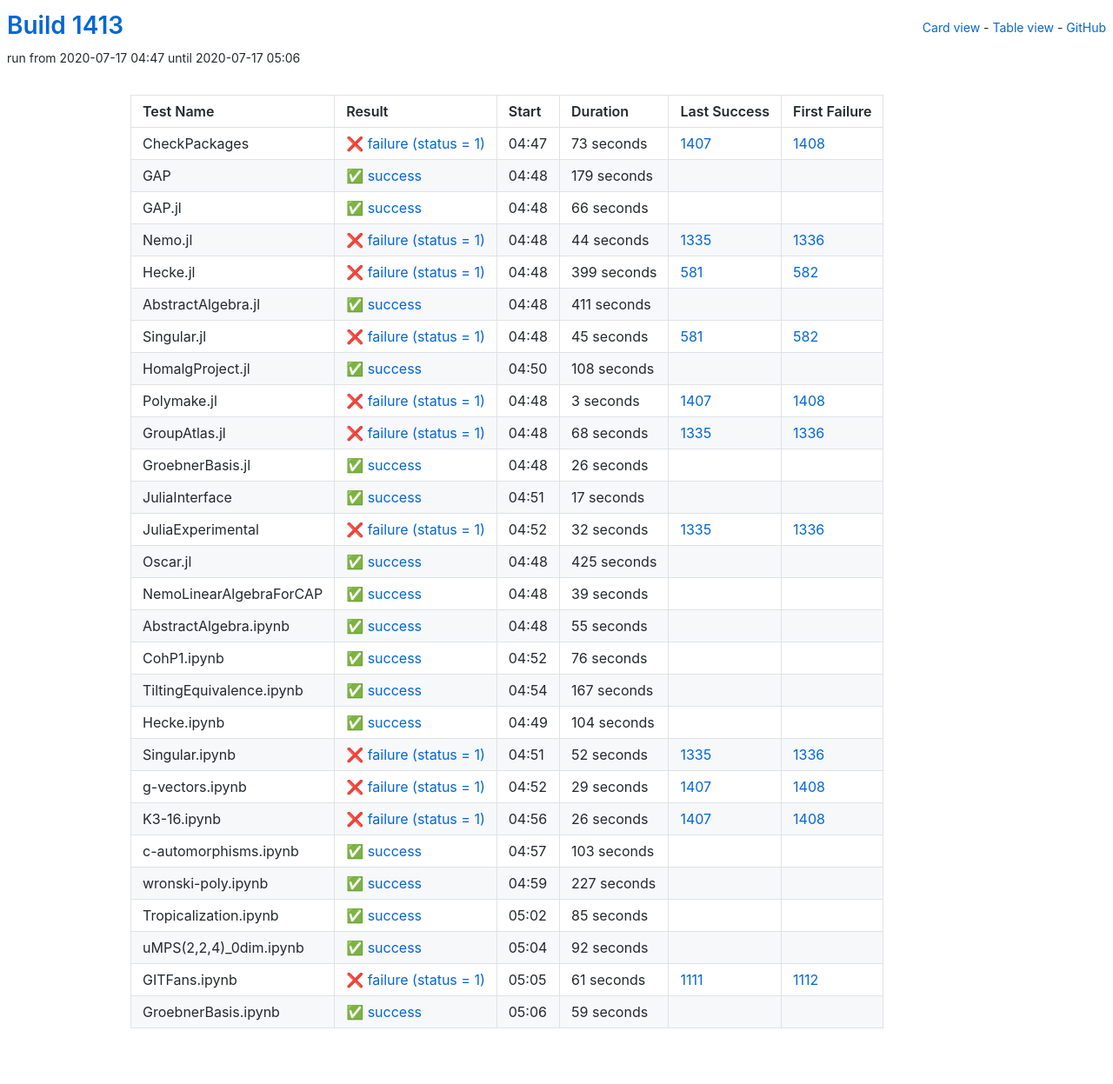
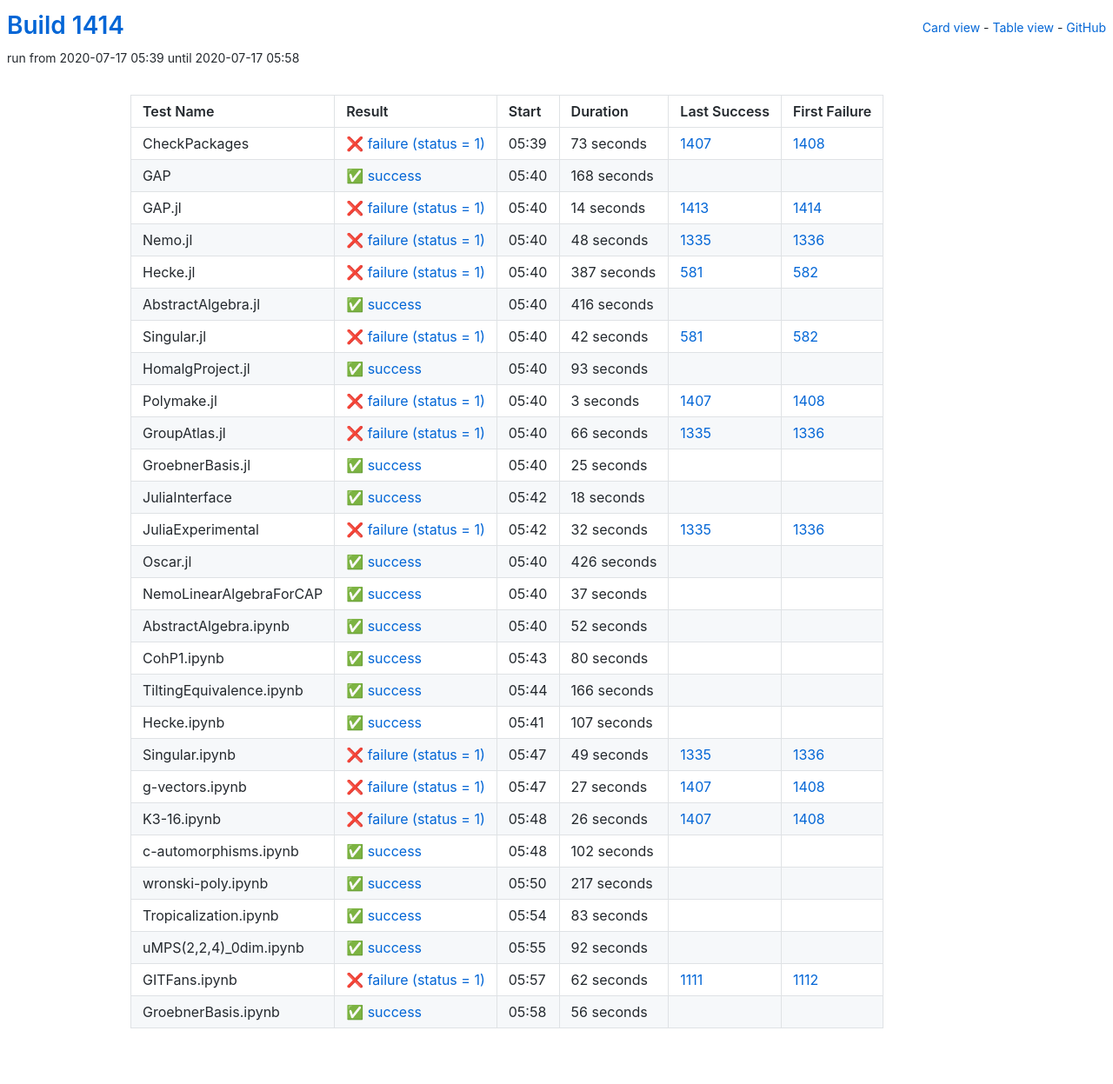
Before and after one commit to oscar-system/oscar-ci-status-1.4, a Jekyll site: the page built from table.html, in a window 1280 px wide. Shown: the whole page at 87% size. Built offline with Jekyll 4.4.1, drawn with Linux system fonts in a browser that asks for light colours.

Commit message:
Build #1414

```diff
--- a/_data/ci.yml
+++ b/_data/ci.yml
@@ -1,6 +1,6 @@
 ---
-build: 1413
-build_url: https://oscarci.mathematik.uni-kl.de/job/oscar-julia-1.4/1413/
+build: 1414
+build_url: https://oscarci.mathematik.uni-kl.de/job/oscar-julia-1.4/1414/
 job: oscar-julia-1.4
 organization: oscar-system
 repo: oscar-ci-status-1.4
@@ -8,8 +8,8 @@ repourl: https://github.com/oscar-system/oscar-ci-status-1.4
 tests:
 - name: CheckPackages
   id: checkpackages
-  log: https://oscarci.mathematik.uni-kl.de/job/oscar-julia-1.4/1413/artifact/logs/build-1413/CheckPackages.log
-  start: 2020-07-17 04:47
+  log: https://oscarci.mathematik.uni-kl.de/job/oscar-julia-1.4/1414/artifact/logs/build-1414/CheckPackages.log
+  start: 2020-07-17 05:39
   success: false
   exitcode: 1
   status: failure
@@ -20,92 +20,92 @@ tests:
   first_failure_url: https://oscarci.mathematik.uni-kl.de/job/oscar-julia-1.4/1408/
 - name: GAP
   id: gap
-  log: https://oscarci.mathematik.uni-kl.de/job/oscar-julia-1.4/1413/artifact/logs/build-1413/GAP.log
-  start: 2020-07-17 04:48
+  log: https://oscarci.mathematik.uni-kl.de/job/oscar-julia-1.4/1414/artifact/logs/build-1414/GAP.log
+  start: 2020-07-17 05:40
   success: true
   exitcode: 0
   status: success
-  duration: 179
+  duration: 168
   last_success: false
   last_success_url:
   first_failure: false
   first_failure_url:
 - name: GAP.jl
   id: gap-jl
-  log: https://oscarci.mathematik.uni-kl.de/job/oscar-julia-1.4/1413/artifact/logs/build-1413/GAP.jl.log
-  start: 2020-07-17 04:48
-  success: true
-  exitcode: 0
-  status: success
-  duration: 66
-  last_success: false
-  last_success_url:
-  first_failure: false
-  first_failure_url:
-- name: Nemo.jl
-  id: nemo-jl
-  log: https://oscarci.mathematik.uni-kl.de/job/oscar-julia-1.4/1413/artifact/logs/build-1413/Nemo.jl.log
-  start: 2020-07-17 04:48
+  log: https://oscarci.mathematik.uni-kl.de/job/oscar-julia-1.4/1414/artifact/logs/build-1414/GAP.jl.log
+  start: 2020-07-17 05:40
   success: false
   exitcode: 1
   status: failure
-  duration: 44
+  duration: 14
+  last_success: 1413
+  last_success_url: https://oscarci.mathematik.uni-kl.de/job/oscar-julia-1.4/1413/
+  first_failure: 1414
+  first_failure_url: https://oscarci.mathematik.uni-kl.de/job/oscar-julia-1.4/1414/
+- name: Nemo.jl
+  id: nemo-jl
+  log: https://oscarci.mathematik.uni-kl.de/job/oscar-julia-1.4/1414/artifact/logs/build-1414/Nemo.jl.log
+  start: 2020-07-17 05:40
+  success: false
+  exitcode: 1
+  status: failure
+  duration: 48
   last_success: 1335
   last_success_url: https://oscarci.mathematik.uni-kl.de/job/oscar-julia-1.4/1335/
   first_failure: 1336
   first_failure_url: https://oscarci.mathematik.uni-kl.de/job/oscar-julia-1.4/1336/
 - name: Hecke.jl
   id: hecke-jl
-  log: https://oscarci.mathematik.uni-kl.de/job/oscar-julia-1.4/1413/artifact/logs/build-1413/Hecke.jl.log
-  start: 2020-07-17 04:48
+  log: https://oscarci.mathematik.uni-kl.de/job/oscar-julia-1.4/1414/artifact/logs/build-1414/Hecke.jl.log
+  start: 2020-07-17 05:40
   success: false
   exitcode: 1
   status: failure
-  duration: 399
+  duration: 387
   last_success: 581
   last_success_url: https://oscarci.mathematik.uni-kl.de/job/oscar-julia-1.4/581/
   first_failure: 582
   first_failure_url: https://oscarci.mathematik.uni-kl.de/job/oscar-julia-1.4/582/
 - name: AbstractAlgebra.jl
   id: abstractalgebra-jl
-  log: https://oscarci.mathematik.uni-kl.de/job/oscar-julia-1.4/1413/artifact/logs/build-1413/AbstractAlgebra.jl.log
-  start: 2020-07-17 04:48
+  log: https://oscarci.mathematik.uni-kl.de/job/oscar-julia-1.4/1414/artifact/logs/build-1414/AbstractAlgebra.jl.log
+  start: 2020-07-17 05:40
   success: true
   exitcode: 0
   status: success
-  duration: 411
+  duration: 416
   last_success: false
   last_success_url:
   first_failure: false
   first_failure_url:
 - name: Singular.jl
   id: singular-jl
-  log: https://oscarci.mathematik.uni-kl.de/job/oscar-julia-1.4/1413/artifact/logs/build-1413/Singular.jl.log
-  start: 2020-07-17 04:48
+  log: https://oscarci.mathematik.uni-kl.de/job/oscar-julia-1.4/1414/artifact/logs/build-1414/Singular.jl.log
+  start: 2020-07-17 05:40
   success: false
   exitcode: 1
   status: failure
-  duration: 45
+  duration: 42
   last_success: 581
   last_success_url: https://oscarci.mathematik.uni-kl.de/job/oscar-julia-1.4/581/
   first_failure: 582
   first_failure_url: https://oscarci.mathematik.uni-kl.de/job/oscar-julia-1.4/582/
 - name: HomalgProject.jl
   id: homalgproject-jl
-  log: https://oscarci.mathematik.uni-kl.de/job/oscar-julia-1.4/1413/artifact/logs/build-1413/HomalgProject.jl.log
-  start: 2020-07-17 04:50
+  log: https://oscarci.mathematik.uni-kl.de/job/oscar-julia-1.4/1414/artifact/logs/build-1414/HomalgProject.jl.log
+  start: 2020-07-17 05:40
   success: true
   exitcode: 0
   status: success
-  duration: 108
+  duration: 93
   last_success: false
   last_success_url:
   first_failure: false
   first_failure_url:
 - name: Polymake.jl
   id: polymake-jl
-  log: https://oscarci.mathematik.uni-kl.de/job/oscar-julia-1.4/1413/artifact/logs/build-1413/Polymake.jl.log
-  start: 2020-07-17 04:48
+  log: https://oscarci.mathematik.uni-kl.de/job/oscar-julia-1.4/1414/artifact/logs/build-1414/Polymake.jl.log
+  start: 2020-07-17 05:40
   success: false
   exitcode: 1
   status: failure
@@ -116,44 +116,44 @@ tests:
   first_failure_url: https://oscarci.mathematik.uni-kl.de/job/oscar-julia-1.4/1408/
 - name: GroupAtlas.jl
   id: groupatlas-jl
-  log: https://oscarci.mathematik.uni-kl.de/job/oscar-julia-1.4/1413/artifact/logs/build-1413/GroupAtlas.jl.log
-  start: 2020-07-17 04:48
+  log: https://oscarci.mathematik.uni-kl.de/job/oscar-julia-1.4/1414/artifact/logs/build-1414/GroupAtlas.jl.log
+  start: 2020-07-17 05:40
   success: false
   exitcode: 1
   status: failure
-  duration: 68
+  duration: 66
   last_success: 1335
   last_success_url: https://oscarci.mathematik.uni-kl.de/job/oscar-julia-1.4/1335/
   first_failure: 1336
   first_failure_url: https://oscarci.mathematik.uni-kl.de/job/oscar-julia-1.4/1336/
 - name: GroebnerBasis.jl
   id: groebnerbasis-jl
-  log: https://oscarci.mathematik.uni-kl.de/job/oscar-julia-1.4/1413/artifact/logs/build-1413/GroebnerBasis.jl.log
-  start: 2020-07-17 04:48
+  log: https://oscarci.mathematik.uni-kl.de/job/oscar-julia-1.4/1414/artifact/logs/build-1414/GroebnerBasis.jl.log
+  start: 2020-07-17 05:40
   success: true
   exitcode: 0
   status: success
-  duration: 26
+  duration: 25
   last_success: false
   last_success_url:
   first_failure: false
   first_failure_url:
 - name: JuliaInterface
   id: juliainterface
-  log: https://oscarci.mathematik.uni-kl.de/job/oscar-julia-1.4/1413/artifact/logs/build-1413/JuliaInterface.log
-  start: 2020-07-17 04:51
+  log: https://oscarci.mathematik.uni-kl.de/job/oscar-julia-1.4/1414/artifact/logs/build-1414/JuliaInterface.log
+  start: 2020-07-17 05:42
   success: true
   exitcode: 0
   status: success
-  duration: 17
+  duration: 18
   last_success: false
   last_success_url:
   first_failure: false
   first_failure_url:
 - name: JuliaExperimental
   id: juliaexperimental
-  log: https://oscarci.mathematik.uni-kl.de/job/oscar-julia-1.4/1413/artifact/logs/build-1413/JuliaExperimental.log
-  start: 2020-07-17 04:52
+  log: https://oscarci.mathematik.uni-kl.de/job/oscar-julia-1.4/1414/artifact/logs/build-1414/JuliaExperimental.log
+  start: 2020-07-17 05:42
   success: false
   exitcode: 1
   status: failure
@@ -164,104 +164,104 @@ tests:
   first_failure_url: https://oscarci.mathematik.uni-kl.de/job/oscar-julia-1.4/1336/
 - name: Oscar.jl
   id: oscar-jl
-  log: https://oscarci.mathematik.uni-kl.de/job/oscar-julia-1.4/1413/artifact/logs/build-1413/Oscar.jl.log
-  start: 2020-07-17 04:48
+  log: https://oscarci.mathematik.uni-kl.de/job/oscar-julia-1.4/1414/artifact/logs/build-1414/Oscar.jl.log
+  start: 2020-07-17 05:40
   success: true
   exitcode: 0
   status: success
-  duration: 425
+  duration: 426
   last_success: false
   last_success_url:
   first_failure: false
   first_failure_url:
 - name: NemoLinearAlgebraForCAP
   id: nemolinearalgebraforcap
-  log: https://oscarci.mathematik.uni-kl.de/job/oscar-julia-1.4/1413/artifact/logs/build-1413/NemoLinearAlgebraForCAP.log
-  start: 2020-07-17 04:48
+  log: https://oscarci.mathematik.uni-kl.de/job/oscar-julia-1.4/1414/artifact/logs/build-1414/NemoLinearAlgebraForCAP.log
+  start: 2020-07-17 05:40
   success: true
   exitcode: 0
   status: success
-  duration: 39
+  duration: 37
   last_success: false
   last_success_url:
   first_failure: false
   first_failure_url:
 - name: AbstractAlgebra.ipynb
   id: abstractalgebra-ipynb
-  log: https://oscarci.mathematik.uni-kl.de/job/oscar-julia-1.4/1413/artifact/logs/build-1413/AbstractAlgebra.ipynb.log
-  start: 2020-07-17 04:48
+  log: https://oscarci.mathematik.uni-kl.de/job/oscar-julia-1.4/1414/artifact/logs/build-1414/AbstractAlgebra.ipynb.log
+  start: 2020-07-17 05:40
   success: true
   exitcode: 0
   status: success
-  duration: 55
+  duration: 52
   last_success: false
   last_success_url:
   first_failure: false
   first_failure_url:
 - name: CohP1.ipynb
   id: cohp1-ipynb
-  log: https://oscarci.mathematik.uni-kl.de/job/oscar-julia-1.4/1413/artifact/logs/build-1413/CohP1.ipynb.log
-  start: 2020-07-17 04:52
+  log: https://oscarci.mathematik.uni-kl.de/job/oscar-julia-1.4/1414/artifact/logs/build-1414/CohP1.ipynb.log
+  start: 2020-07-17 05:43
   success: true
   exitcode: 0
   status: success
-  duration: 76
+  duration: 80
   last_success: false
   last_success_url:
   first_failure: false
   first_failure_url:
 - name: TiltingEquivalence.ipynb
   id: tiltingequivalence-ipynb
-  log: https://oscarci.mathematik.uni-kl.de/job/oscar-julia-1.4/1413/artifact/logs/build-1413/TiltingEquivalence.ipynb.log
-  start: 2020-07-17 04:54
+  log: https://oscarci.mathematik.uni-kl.de/job/oscar-julia-1.4/1414/artifact/logs/build-1414/TiltingEquivalence.ipynb.log
+  start: 2020-07-17 05:44
   success: true
   exitcode: 0
   status: success
-  duration: 167
+  duration: 166
   last_success: false
   last_success_url:
   first_failure: false
   first_failure_url:
 - name: Hecke.ipynb
   id: hecke-ipynb
-  log: https://oscarci.mathematik.uni-kl.de/job/oscar-julia-1.4/1413/artifact/logs/build-1413/Hecke.ipynb.log
-  start: 2020-07-17 04:49
+  log: https://oscarci.mathematik.uni-kl.de/job/oscar-julia-1.4/1414/artifact/logs/build-1414/Hecke.ipynb.log
+  start: 2020-07-17 05:41
   success: true
   exitcode: 0
   status: success
-  duration: 104
+  duration: 107
   last_success: false
   last_success_url:
   first_failure: false
   first_failure_url:
 - name: Singular.ipynb
   id: singular-ipynb
-  log: https://oscarci.mathematik.uni-kl.de/job/oscar-julia-1.4/1413/artifact/logs/build-1413/Singular.ipynb.log
-  start: 2020-07-17 04:51
+  log: https://oscarci.mathematik.uni-kl.de/job/oscar-julia-1.4/1414/artifact/logs/build-1414/Singular.ipynb.log
+  start: 2020-07-17 05:47
   success: false
   exitcode: 1
   status: failure
-  duration: 52
+  duration: 49
   last_success: 1335
   last_success_url: https://oscarci.mathematik.uni-kl.de/job/oscar-julia-1.4/1335/
   first_failure: 1336
   first_failure_url: https://oscarci.mathematik.uni-kl.de/job/oscar-julia-1.4/1336/
 - name: g-vectors.ipynb
   id: g-vectors-ipynb
-  log: https://oscarci.mathematik.uni-kl.de/job/oscar-julia-1.4/1413/artifact/logs/build-1413/g-vectors.ipynb.log
-  start: 2020-07-17 04:52
+  log: https://oscarci.mathematik.uni-kl.de/job/oscar-julia-1.4/1414/artifact/logs/build-1414/g-vectors.ipynb.log
+  start: 2020-07-17 05:47
   success: false
   exitcode: 1
   status: failure
-  duration: 29
+  duration: 27
   last_success: 1407
   last_success_url: https://oscarci.mathematik.uni-kl.de/job/oscar-julia-1.4/1407/
   first_failure: 1408
   first_failure_url: https://oscarci.mathematik.uni-kl.de/job/oscar-julia-1.4/1408/
 - name: K3-16.ipynb
   id: k3-16-ipynb
-  log: https://oscarci.mathematik.uni-kl.de/job/oscar-julia-1.4/1413/artifact/logs/build-1413/K3-16.ipynb.log
-  start: 2020-07-17 04:56
+  log: https://oscarci.mathematik.uni-kl.de/job/oscar-julia-1.4/1414/artifact/logs/build-1414/K3-16.ipynb.log
+  start: 2020-07-17 05:48
   success: false
   exitcode: 1
   status: failure
@@ -272,44 +272,44 @@ tests:
   first_failure_url: https://oscarci.mathematik.uni-kl.de/job/oscar-julia-1.4/1408/
 - name: c-automorphisms.ipynb
   id: c-automorphisms-ipynb
-  log: https://oscarci.mathematik.uni-kl.de/job/oscar-julia-1.4/1413/artifact/logs/build-1413/c-automorphisms.ipynb.log
-  start: 2020-07-17 04:57
+  log: https://oscarci.mathematik.uni-kl.de/job/oscar-julia-1.4/1414/artifact/logs/build-1414/c-automorphisms.ipynb.log
+  start: 2020-07-17 05:48
   success: true
   exitcode: 0
   status: success
-  duration: 103
+  duration: 102
   last_success: false
   last_success_url:
   first_failure: false
   first_failure_url:
 - name: wronski-poly.ipynb
   id: wronski-poly-ipynb
-  log: https://oscarci.mathematik.uni-kl.de/job/oscar-julia-1.4/1413/artifact/logs/build-1413/wronski-poly.ipynb.log
-  start: 2020-07-17 04:59
+  log: https://oscarci.mathematik.uni-kl.de/job/oscar-julia-1.4/1414/artifact/logs/build-1414/wronski-poly.ipynb.log
+  start: 2020-07-17 05:50
   success: true
   exitcode: 0
   status: success
-  duration: 227
+  duration: 217
   last_success: false
   last_success_url:
   first_failure: false
   first_failure_url:
 - name: Tropicalization.ipynb
   id: tropicalization-ipynb
-  log: https://oscarci.mathematik.uni-kl.de/job/oscar-julia-1.4/1413/artifact/logs/build-1413/Tropicalization.ipynb.log
-  start: 2020-07-17 05:02
+  log: https://oscarci.mathematik.uni-kl.de/job/oscar-julia-1.4/1414/artifact/logs/build-1414/Tropicalization.ipynb.log
+  start: 2020-07-17 05:54
   success: true
   exitcode: 0
   status: success
-  duration: 85
+  duration: 83
   last_success: false
   last_success_url:
   first_failure: false
   first_failure_url:
 - name: uMPS(2,2,4)_0dim.ipynb
   id: umps-2-2-4-0dim-ipynb
-  log: https://oscarci.mathematik.uni-kl.de/job/oscar-julia-1.4/1413/artifact/logs/build-1413/uMPS-2-2-4-_0dim.ipynb.log
-  start: 2020-07-17 05:04
+  log: https://oscarci.mathematik.uni-kl.de/job/oscar-julia-1.4/1414/artifact/logs/build-1414/uMPS-2-2-4-_0dim.ipynb.log
+  start: 2020-07-17 05:55
   success: true
   exitcode: 0
   status: success
@@ -320,24 +320,24 @@ tests:
   first_failure_url:
 - name: GITFans.ipynb
   id: gitfans-ipynb
-  log: https://oscarci.mathematik.uni-kl.de/job/oscar-julia-1.4/1413/artifact/logs/build-1413/GITFans.ipynb.log
-  start: 2020-07-17 05:05
+  log: https://oscarci.mathematik.uni-kl.de/job/oscar-julia-1.4/1414/artifact/logs/build-1414/GITFans.ipynb.log
+  start: 2020-07-17 05:57
   success: false
   exitcode: 1
   status: failure
-  duration: 61
+  duration: 62
   last_success: 1111
   last_success_url: https://oscarci.mathematik.uni-kl.de/job/oscar-julia-1.4/1111/
   first_failure: 1112
   first_failure_url: https://oscarci.mathematik.uni-kl.de/job/oscar-julia-1.4/1112/
 - name: GroebnerBasis.ipynb
   id: groebnerbasis-ipynb
-  log: https://oscarci.mathematik.uni-kl.de/job/oscar-julia-1.4/1413/artifact/logs/build-1413/GroebnerBasis.ipynb.log
-  start: 2020-07-17 05:06
+  log: https://oscarci.mathematik.uni-kl.de/job/oscar-julia-1.4/1414/artifact/logs/build-1414/GroebnerBasis.ipynb.log
+  start: 2020-07-17 05:58
   success: true
   exitcode: 0
   status: success
-  duration: 59
+  duration: 56
   last_success: false
   last_success_url:
   first_failure: false
```
Also changed, not shown: README.md.
